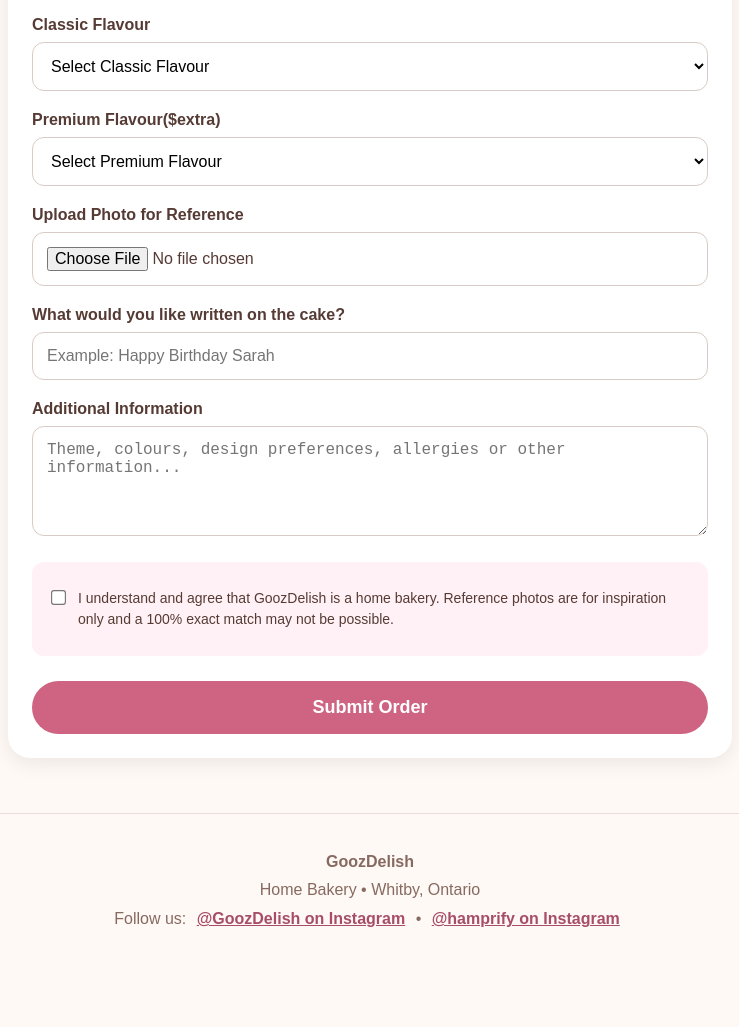
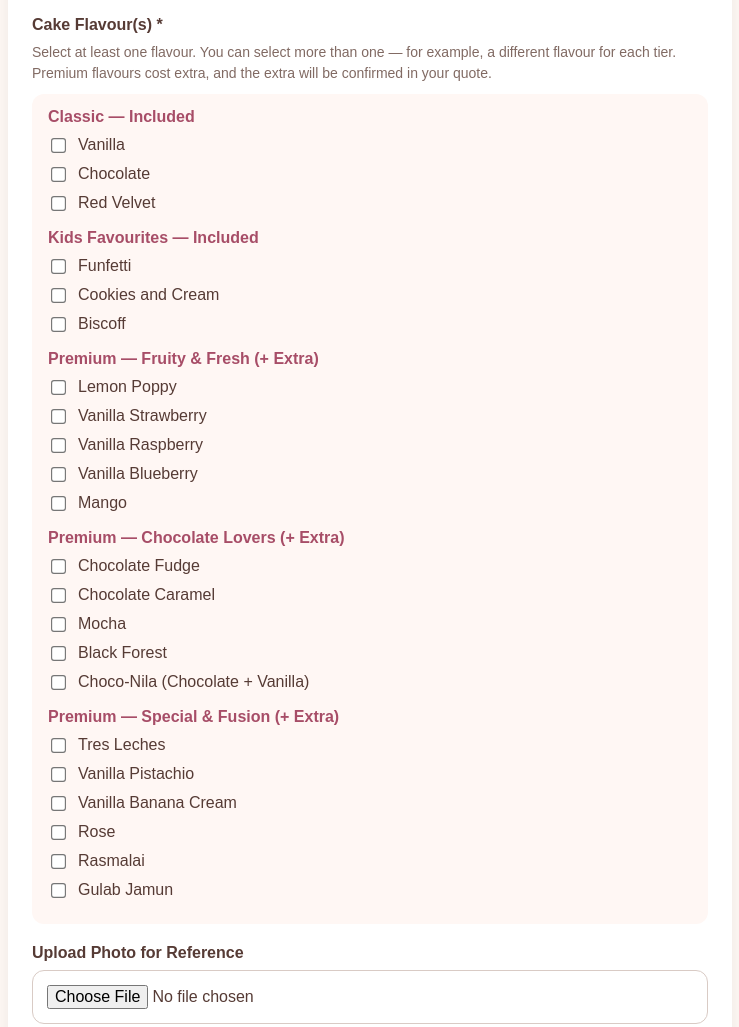
Before and after one commit to goozdelish/GoozDelish, a plain HTML site: page order.html in a window 1280 px wide. Shown: the part 1180-2207 px from the top of the page, without its empty margins (270-1009 px from the left). Before the commit the page ends 2148 px from the top, so only its background shows below. Drawn offline with Linux system fonts and the light colour scheme.

Commit message:
Order form: grouped multi-select flavours, premium +extra, at least one required

```diff
--- a/order.html
+++ b/order.html
@@ -26,6 +26,9 @@
     input,select,textarea{width:100%;padding:14px;border:1px solid #d9cbc5;border-radius:12px;font-size:16px;background:#fff}
     textarea{min-height:110px;resize:vertical}
     .checkbox-group{background:#fff7f4;padding:14px 16px;border-radius:12px}
+    .flavour-note{font-size:14px;color:#816a63;line-height:1.5;margin:0 0 10px}
+    .flavour-group-title{font-weight:700;color:#a74d67;margin:16px 0 2px}
+    .flavour-group-title:first-child{margin-top:0}
     .checkbox-row{display:flex;align-items:flex-start;gap:10px;margin:10px 0}
     .checkbox-row input{width:auto;margin-top:3px;transform:scale(1.15)}
     .checkbox-row label{margin:0;font-weight:400}
@@ -83,20 +86,37 @@
           <div class="checkbox-row"><input type="checkbox" id="halal" name="preference" value="Halal"><label for="halal">Halal</label></div>
         </div>
 
-        <label for="classicFlavour">Classic Flavour</label>
-        <select id="classicFlavour">
-          <option value="">Select Classic Flavour</option>
-          <option>Vanilla</option><option>Red Velvet</option><option>Chocolate</option>
-          <option>Lemon Poppy</option><option>Biscoff</option><option>Cookies and Cream</option><option>Butterscotch</option>
-        </select>
-
-        <label for="premiumFlavour">Premium Flavour($extra)</label>
-        <select id="premiumFlavour">
-          <option value="">Select Premium Flavour</option>
-          <option>Choco Fudge</option><option>Mango</option><option>Rasmalai</option><option>Gulab Jamun</option><option>Rose</option>
-          <option>Vanilla Blueberry Compote</option><option>Vanilla Strawberry Compote</option>
-          <option>Vanilla Raspberry Compote</option><option>Vanilla Banana Cream</option><option>Pistachio</option>
-        </select>
+        <label>Cake Flavour(s) *</label>
+        <p class="flavour-note">Select at least one flavour. You can select more than one — for example, a different flavour for each tier. Premium flavours cost extra, and the extra will be confirmed in your quote.</p>
+        <div class="checkbox-group" id="flavourGroup">
+          <div class="flavour-group-title">Classic — Included</div>
+          <div class="checkbox-row"><input type="checkbox" id="flavour-vanilla" name="flavourStandard" value="Vanilla"><label for="flavour-vanilla">Vanilla</label></div>
+          <div class="checkbox-row"><input type="checkbox" id="flavour-chocolate" name="flavourStandard" value="Chocolate"><label for="flavour-chocolate">Chocolate</label></div>
+          <div class="checkbox-row"><input type="checkbox" id="flavour-red-velvet" name="flavourStandard" value="Red Velvet"><label for="flavour-red-velvet">Red Velvet</label></div>
+          <div class="flavour-group-title">Kids Favourites — Included</div>
+          <div class="checkbox-row"><input type="checkbox" id="flavour-funfetti" name="flavourStandard" value="Funfetti"><label for="flavour-funfetti">Funfetti</label></div>
+          <div class="checkbox-row"><input type="checkbox" id="flavour-cookies-and-cream" name="flavourStandard" value="Cookies and Cream"><label for="flavour-cookies-and-cream">Cookies and Cream</label></div>
+          <div class="checkbox-row"><input type="checkbox" id="flavour-biscoff" name="flavourStandard" value="Biscoff"><label for="flavour-biscoff">Biscoff</label></div>
+          <div class="flavour-group-title">Premium — Fruity &amp; Fresh (+ Extra)</div>
+          <div class="checkbox-row"><input type="checkbox" id="flavour-lemon-poppy" name="flavourPremium" value="Lemon Poppy"><label for="flavour-lemon-poppy">Lemon Poppy</label></div>
+          <div class="checkbox-row"><input type="checkbox" id="flavour-vanilla-strawberry" name="flavourPremium" value="Vanilla Strawberry"><label for="flavour-vanilla-strawberry">Vanilla Strawberry</label></div>
+          <div class="checkbox-row"><input type="checkbox" id="flavour-vanilla-raspberry" name="flavourPremium" value="Vanilla Raspberry"><label for="flavour-vanilla-raspberry">Vanilla Raspberry</label></div>
+          <div class="checkbox-row"><input type="checkbox" id="flavour-vanilla-blueberry" name="flavourPremium" value="Vanilla Blueberry"><label for="flavour-vanilla-blueberry">Vanilla Blueberry</label></div>
+          <div class="checkbox-row"><input type="checkbox" id="flavour-mango" name="flavourPremium" value="Mango"><label for="flavour-mango">Mango</label></div>
+          <div class="flavour-group-title">Premium — Chocolate Lovers (+ Extra)</div>
+          <div class="checkbox-row"><input type="checkbox" id="flavour-chocolate-fudge" name="flavourPremium" value="Chocolate Fudge"><label for="flavour-chocolate-fudge">Chocolate Fudge</label></div>
+          <div class="checkbox-row"><input type="checkbox" id="flavour-chocolate-caramel" name="flavourPremium" value="Chocolate Caramel"><label for="flavour-chocolate-caramel">Chocolate Caramel</label></div>
+          <div class="checkbox-row"><input type="checkbox" id="flavour-mocha" name="flavourPremium" value="Mocha"><label for="flavour-mocha">Mocha</label></div>
+          <div class="checkbox-row"><input type="checkbox" id="flavour-black-forest" name="flavourPremium" value="Black Forest"><label for="flavour-black-forest">Black Forest</label></div>
+          <div class="checkbox-row"><input type="checkbox" id="flavour-choco-nila" name="flavourPremium" value="Choco-Nila"><label for="flavour-choco-nila">Choco-Nila (Chocolate + Vanilla)</label></div>
+          <div class="flavour-group-title">Premium — Special &amp; Fusion (+ Extra)</div>
+          <div class="checkbox-row"><input type="checkbox" id="flavour-tres-leches" name="flavourPremium" value="Tres Leches"><label for="flavour-tres-leches">Tres Leches</label></div>
+          <div class="checkbox-row"><input type="checkbox" id="flavour-vanilla-pistachio" name="flavourPremium" value="Vanilla Pistachio"><label for="flavour-vanilla-pistachio">Vanilla Pistachio</label></div>
+          <div class="checkbox-row"><input type="checkbox" id="flavour-vanilla-banana-cream" name="flavourPremium" value="Vanilla Banana Cream"><label for="flavour-vanilla-banana-cream">Vanilla Banana Cream</label></div>
+          <div class="checkbox-row"><input type="checkbox" id="flavour-rose" name="flavourPremium" value="Rose"><label for="flavour-rose">Rose</label></div>
+          <div class="checkbox-row"><input type="checkbox" id="flavour-rasmalai" name="flavourPremium" value="Rasmalai"><label for="flavour-rasmalai">Rasmalai</label></div>
+          <div class="checkbox-row"><input type="checkbox" id="flavour-gulab-jamun" name="flavourPremium" value="Gulab Jamun"><label for="flavour-gulab-jamun">Gulab Jamun</label></div>
+        </div>
 
         <label for="referencePhoto">Upload Photo for Reference</label>
         <input type="file" id="referencePhoto" accept="image/*">
@@ -163,11 +183,13 @@ document.getElementById("orderForm").addEventListener("submit", async function(e
   const preferences = Array.from(document.querySelectorAll('input[name="preference"]:checked')).map(x => x.value);
   if (!preferences.length) { alert("Please choose at least one preference."); return; }
 
-  const classicFlavour = document.getElementById("classicFlavour").value;
-  const premiumFlavour = document.getElementById("premiumFlavour").value;
+  const standardFlavours = Array.from(document.querySelectorAll('input[name="flavourStandard"]:checked')).map(x => x.value);
+  const premiumFlavours = Array.from(document.querySelectorAll('input[name="flavourPremium"]:checked')).map(x => x.value);
 
-  if (!classicFlavour && !premiumFlavour) { alert("Please select a Classic or Premium flavour."); return; }
-  if (classicFlavour && premiumFlavour) { alert("Please choose only one flavour — either Classic or Premium."); return; }
+  if (!standardFlavours.length && !premiumFlavours.length) { alert("Please select at least one cake flavour."); return; }
+
+  const classicFlavour = standardFlavours.join(", ");
+  const premiumFlavour = premiumFlavours.join(", ");
 
   submitButton.disabled = true;
   submitButton.textContent = "Submitting...";
```
